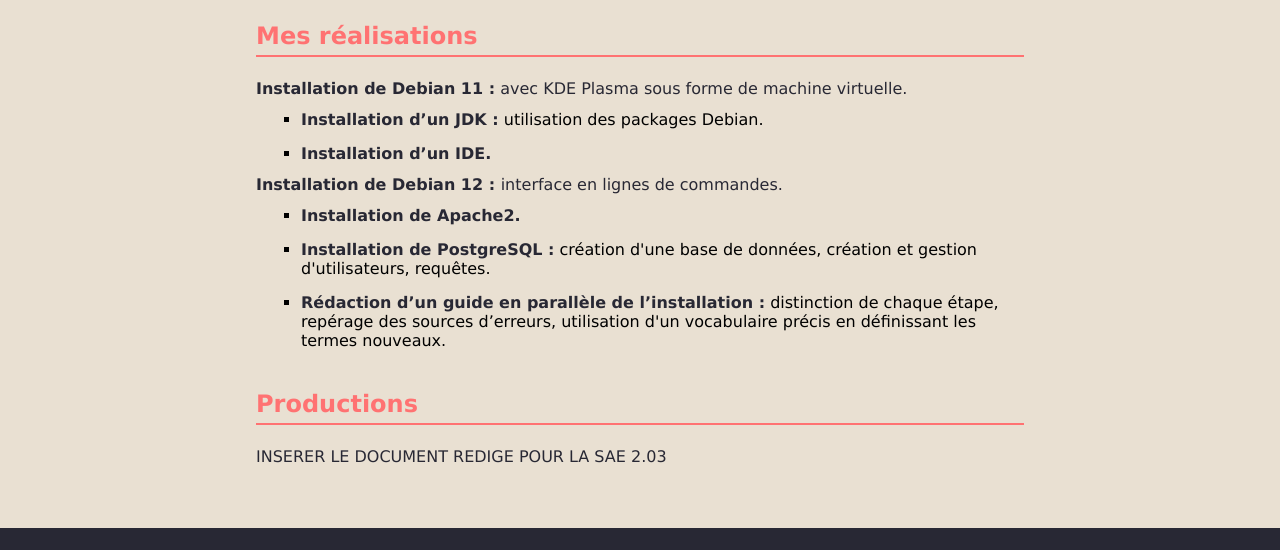
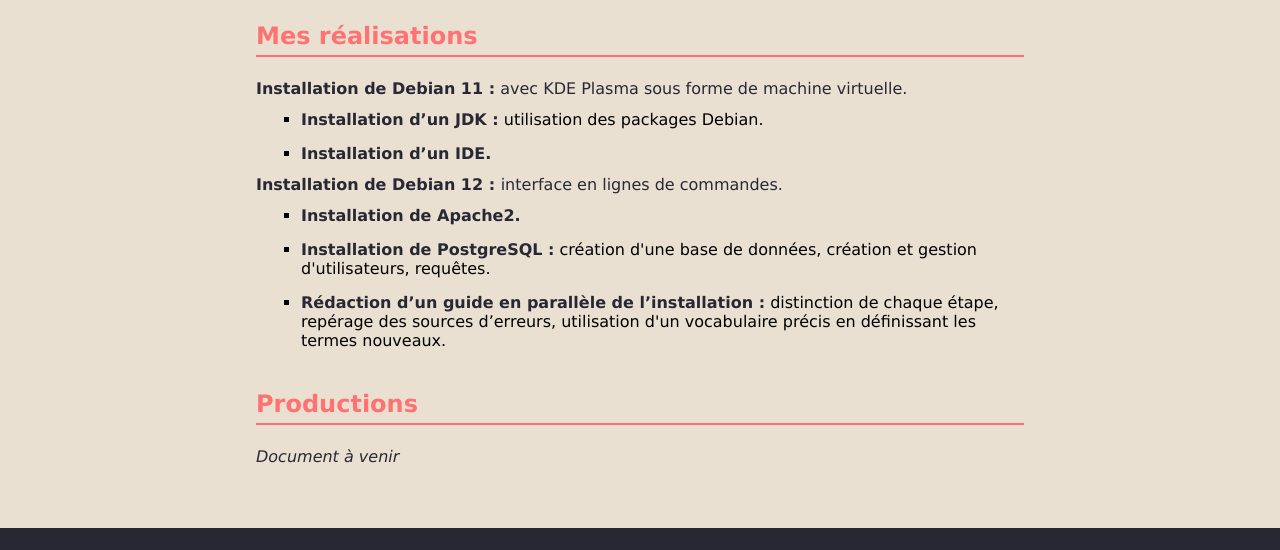
Before and after one commit to leagaraix/leagaraix.github.io, a plain HTML site: page projet-installation-poste-developpement.html in a window 1280 px wide. Shown: the part 730-1280 px from the top of the page. Drawn offline with Linux system fonts and the light colour scheme.

Commit message:
Document à venir

```diff
--- a/projet-installation-poste-developpement.html
+++ b/projet-installation-poste-developpement.html
@@ -78,7 +78,7 @@
 
             <div>
 
-                <p>INSERER LE DOCUMENT REDIGE POUR LA SAE 2.03</p>
+                <p><i>Document à venir</i></p>
 
             </div>
 
```
